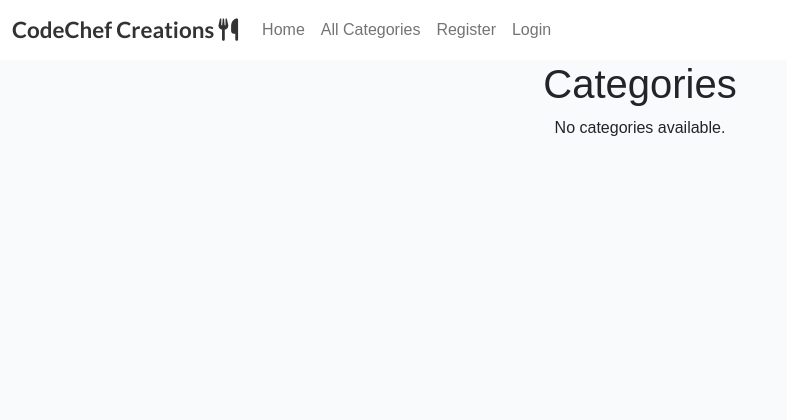
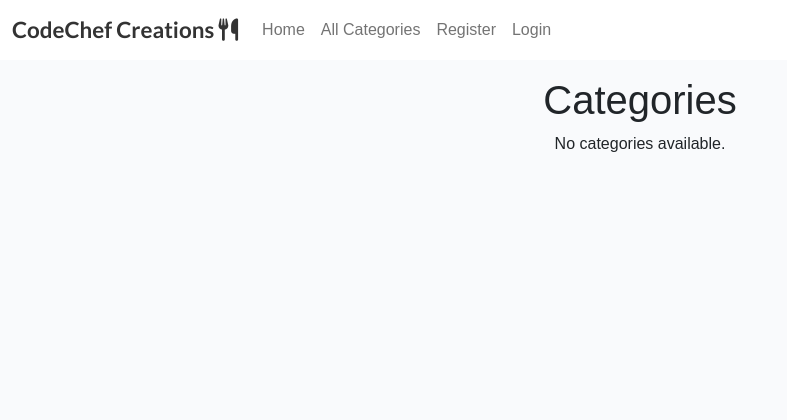
Before and after one commit to Frida010/CodeChef-Creations, a Django app: page /category/1/ in a window 1280 px wide. Shown: the top 420 px of the page, without its empty margins (0-787 px from the left). Run offline with Django 3.2, Linux system fonts and the light colour scheme; data that the repository does not hold is empty; some libraries are stand-ins or nearby versions.

Commit message:
Adding some styles to make website look better

```diff
--- a/templates/account/login.html
+++ b/templates/account/login.html
@@ -9,7 +9,7 @@
 
 {% block content %}
 
-<div class="container">
+<div class="container mb-5">
     <div class="row">
         <div class="col-md-8 mt-3 offset-md-2">
             <h3>{% trans "Sign In" %}</h3>
--- a/templates/account/signup.html
+++ b/templates/account/signup.html
@@ -9,7 +9,7 @@
 
 {% block content %}
 
-<div class="container">
+<div class="container mb-5">
     <div class="row">
         <div class="col-md-8 mt-3 offset-md-2">
             <h3>{% trans "Sign Up" %}</h3>
--- a/templates/category_detail.html
+++ b/templates/category_detail.html
@@ -1,7 +1,7 @@
 {% extends "base.html" %}
 
 {% block page_content %}
-<div class="container">
+<div class="container mt-3 mb-5">
     <h1 class="text-center">Posts in Category: {{ selected_category }}</h1>
 
     {% if posts %}
--- a/templates/category_posts.html
+++ b/templates/category_posts.html
@@ -1,7 +1,7 @@
 {% extends "base.html" %}
 
 {% block page_content %}
-<div class="container">
+<div class="container mt-3 mb-5">
     <h1 class="text-center">Categories</h1>
 
     {% if categories %}
```
